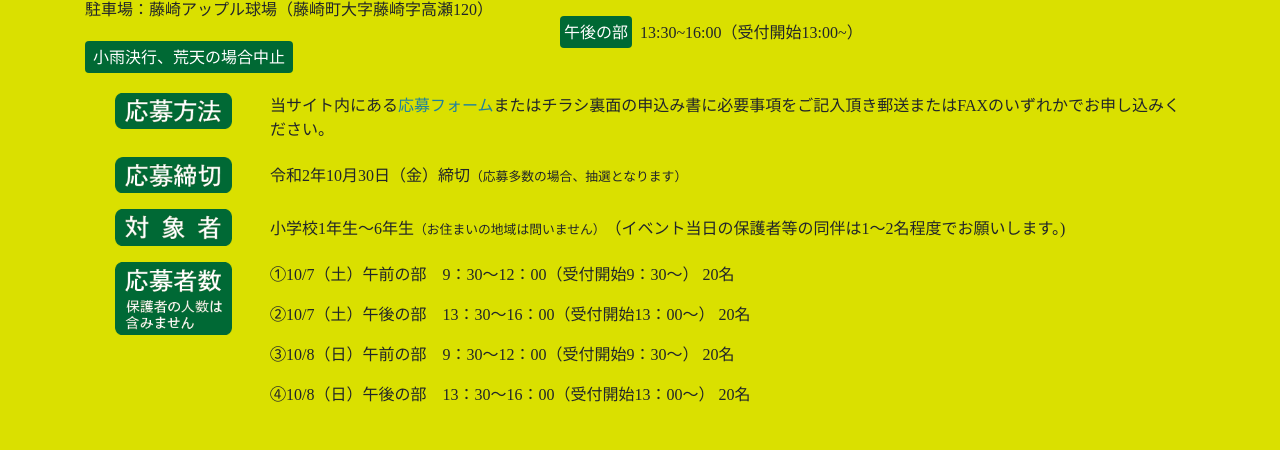
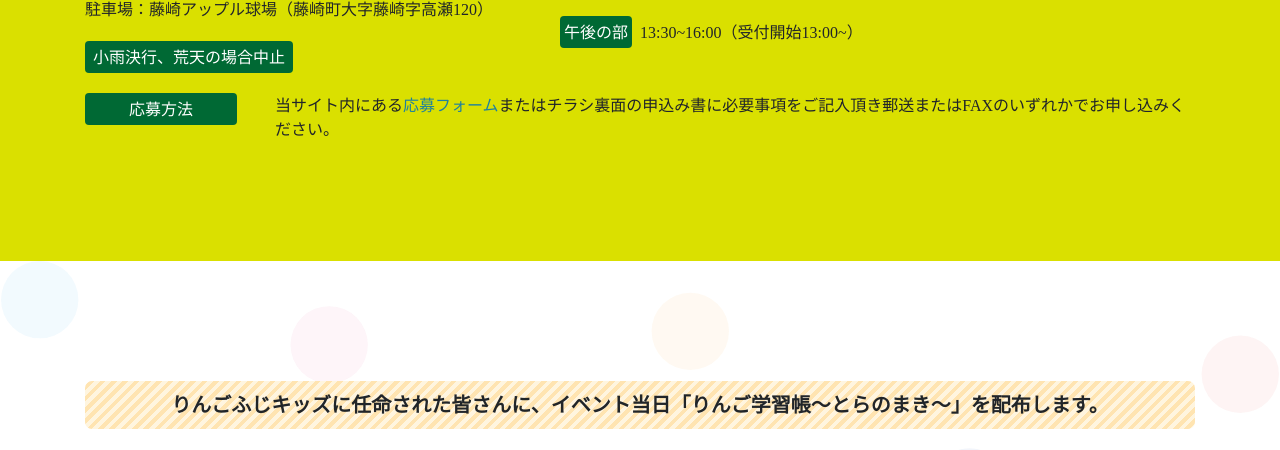
Before and after one commit to plus-agc-service-yamauchi/fujigenboku.com_2, a plain HTML site: page index.html in a window 1280 px wide. Shown: the part 2223-2673 px from the top of the page. Drawn offline with Linux system fonts and the light colour scheme; a web font is replaced by a local one.

Commit message:
Update index.html

```diff
--- a/index.html
+++ b/index.html
@@ -137,7 +137,14 @@
                 </div>
             </div>
             <div class="row myFont text-center text-md-left">
-                <div class="col-lg-12 col-md-6 mb-5 mb-lg-0 justify-content-center">
+                <div class="col-12 col-md-2">
+                    <div class="bg-green mr-2 p-1 text-white rounded text-center">応募方法</div>
+                </div>
+                <div class="col-12 col-md-10">
+                    当サイト内にある<a href="#entry" class="js-scroll-trigger">応募フォーム</a>またはチラシ裏面の申込み書に必要事項をご記入頂き郵送またはFAXのいずれかでお申し込みください。
+                </div>
+
+                <!-- <div class="col-lg-12 col-md-6 mb-5 mb-lg-0 justify-content-center">
                     <div class="d-md-flex justify-content-centermb-lg-3 mb-3">
                         <div class="col-4 col-md-2 text-center"><span class="mr-2 p-1"><img src="img/overview_1.png"class="w-75"></span></div>
                         <div>当サイト内にある<a href="#entry" class="js-scroll-trigger">応募フォーム</a>またはチラシ裏面の申込み書に必要事項をご記入頂き郵送またはFAXのいずれかでお申し込みください。</div>
@@ -160,7 +167,7 @@
                             <p>④10/8（日）午後の部　13：30～16：00（受付開始13：00～）  20名</p>
                         </div>
                     </div>
-                </div>
+                </div> -->
             </div>
         </div>
     </section>
```
